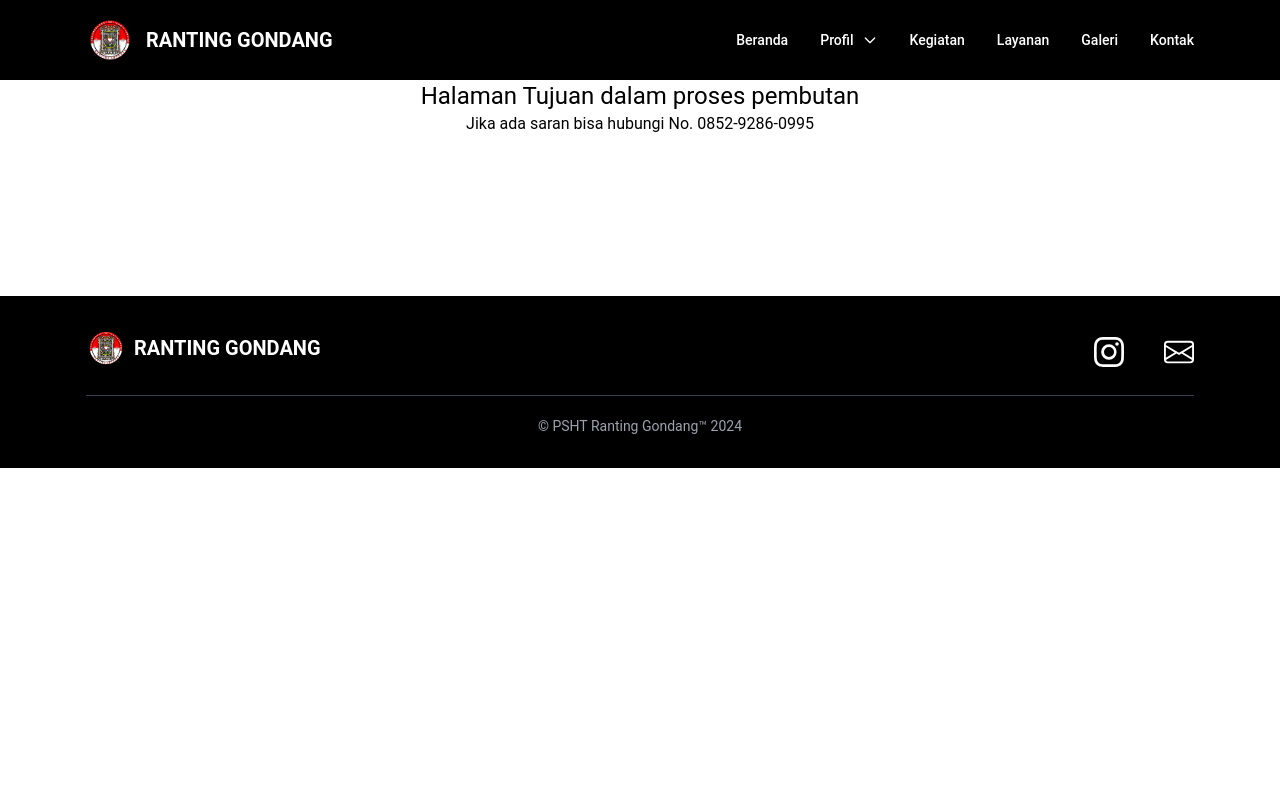
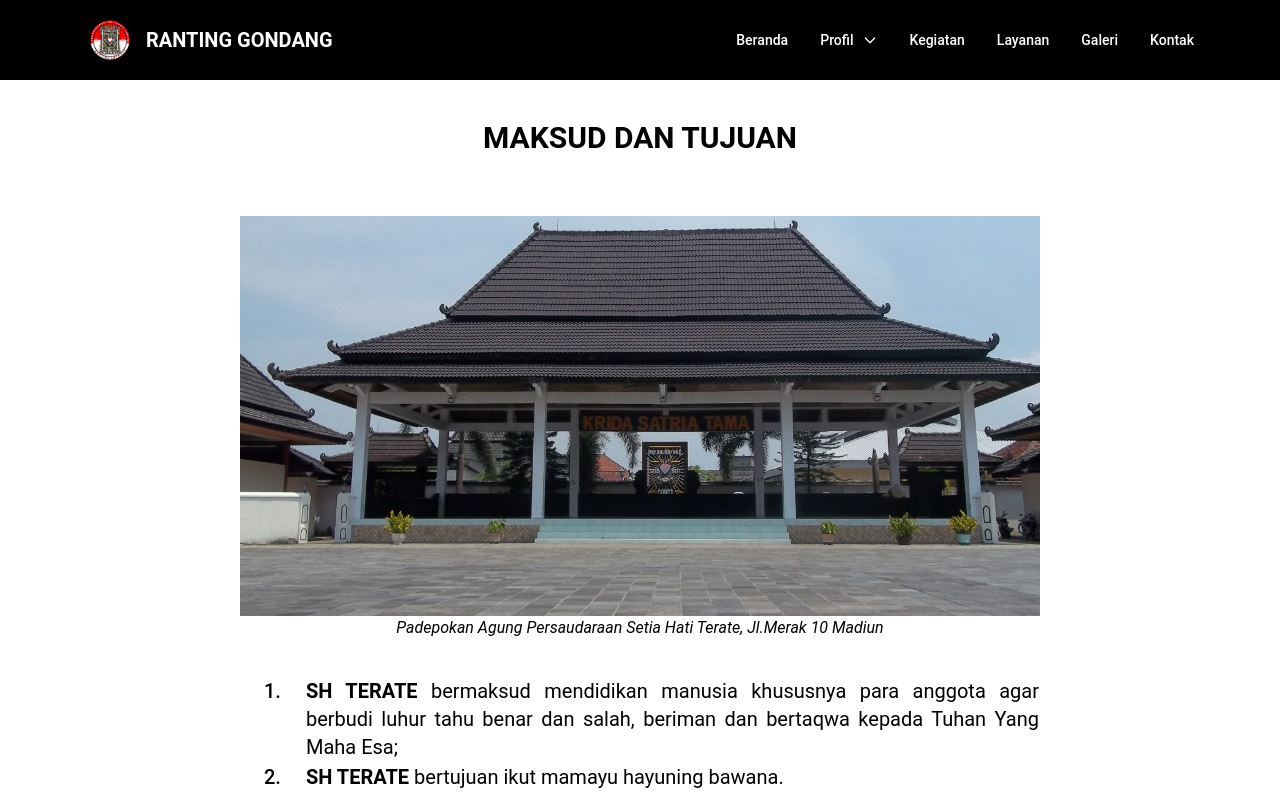
Before and after one commit to bendinuralif/ranting-gondang, a React (Vite) app: page /tujuan in a window 1280 px wide. Shown: the top 800 px of the page. Built offline with nearby package versions, Linux system fonts and the light colour scheme.

Commit message:
update kegiatan

```diff
--- a/src/components/Carousel.jsx
+++ b/src/components/Carousel.jsx
@@ -29,11 +29,11 @@
   };
 
   return (
-    <div className="relative w-full pt-20">
+    <div className="relative w-full pt-20 ">
       <div className="relative overflow-hidden h-96 md:h-120 lg:h-144 xl:h-160 rounded-lg">
         {images.map((image, index) => (
           <div key={index} className={`absolute inset-0 transition-opacity duration-700 ease-in-out ${index === activeIndex ? 'opacity-100' : 'opacity-0'}`}>
-            <img src={image} className="absolute inset-0 w-full h-full object-cover rounded-none" alt={`Slide ${index + 1}`} />
+            <img src={image} className="absolute inset-0 w-full h-full object-cover rounded-none " alt={`Slide ${index + 1}`} />
             <div className="absolute inset-0 flex items-center justify-center flex-col h-full text-center text-white">
               <span className="text-[1.3rem] text-white font-bold md:text-4xl">PERSAUDARAAN SETIA HATI TERATE</span>
               <span className="text-[1.3rem] text-white font-bold md:text-4xl">RANTING GONDANG</span>
--- a/src/page/Tujuan.jsx
+++ b/src/page/Tujuan.jsx
@@ -1,18 +1,55 @@
-import Layout from './Layout'
+import Layout from "./Layout";
+import img from "../assets/img/padepokan-pusat.jpg";
 
+function Tujuan() {
+  return (
+    <div>
+      <Layout>
+        <div className="md:px-20">
+        <div className="pt-20 text-center">
+          <div className="text-2xl md:text-3xl font-semibold pt-10 pb-3 md:pb-10">
+            MAKSUD DAN TUJUAN
+          </div>
+        </div>
+        <div className="flex justify-center items-center flex-col px-4 md:px-20">
+          <img className="mt-5 md:px-20" src={img} alt="" />
+          <div className="text-xs md:text-[1rem] text-center mt-1 px-7 italic">
+            Padepokan Agung Persaudaraan Setia Hati Terate, Jl.Merak 10 Madiun
+          </div>
+          <div className="pt-10 pr-5 md:px-20 mb-10">
+          <div className="relative overflow-x-auto">
+    <tr className="text-black text-sm md:text-xl py-8"> {/* Menambahkan kelas py-4 */}
+        <th
+            scope="row"
+            className="font-medium text-black whitespace-nowrap"
+            style={{ verticalAlign: "top", marginTop: "-0.75rem" }}
+        >
+            1.
+        </th>
+        <td className="text-justify">
+            <span className="font-semibold">SH TERATE</span> bermaksud mendidikan manusia khususnya para anggota agar berbudi luhur tahu benar dan salah, beriman dan bertaqwa kepada Tuhan Yang Maha Esa;
+        </td>
+    </tr>
+    <tr className="text-black text-sm md:text-xl">
+        <th
+            scope="row"
+            className="px-6  font-medium text-black whitespace-nowrap"
+            style={{ verticalAlign: "top", marginTop: "-0.75rem" }}
+        >
+            2.
+        </th>
+        <td className=" text-justify">
+            <span className="font-semibold">SH TERATE</span> bertujuan ikut mamayu hayuning bawana.
+        </td>
+    </tr>
+</div>
 
-function Tujuan () {
-    return(
-
-        <div>
-            <Layout >
-                <div className='' >
-            <div className='text-2xl pt-20 text-center '>Halaman Tujuan dalam proses pembutan</div>
-            <div className='pb-40 text-center'>Jika ada saran bisa hubungi No. 0852-9286-0995</div>
-            </div>
-            </ Layout >
+          </div>
         </div>
-    )
+        </div>
+      </Layout>
+    </div>
+  );
 }
 
-export default Tujuan
+export default Tujuan;
```
Also changed, not shown: src/assets/img/padepokan-pusat.jpg (added).
